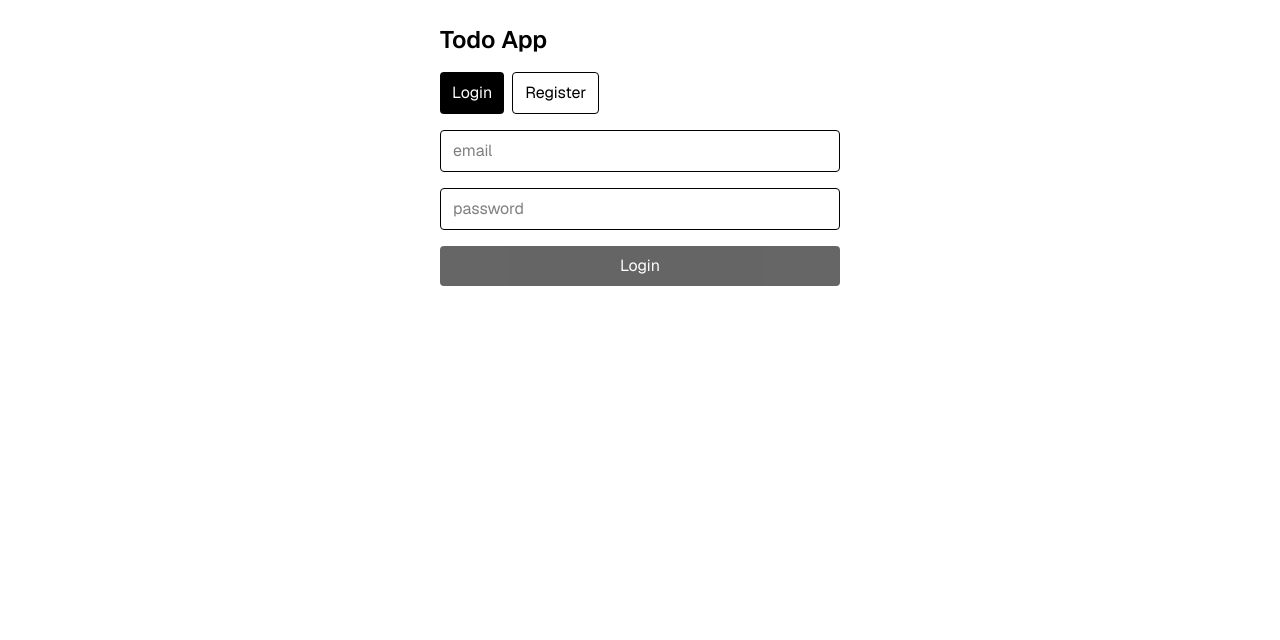
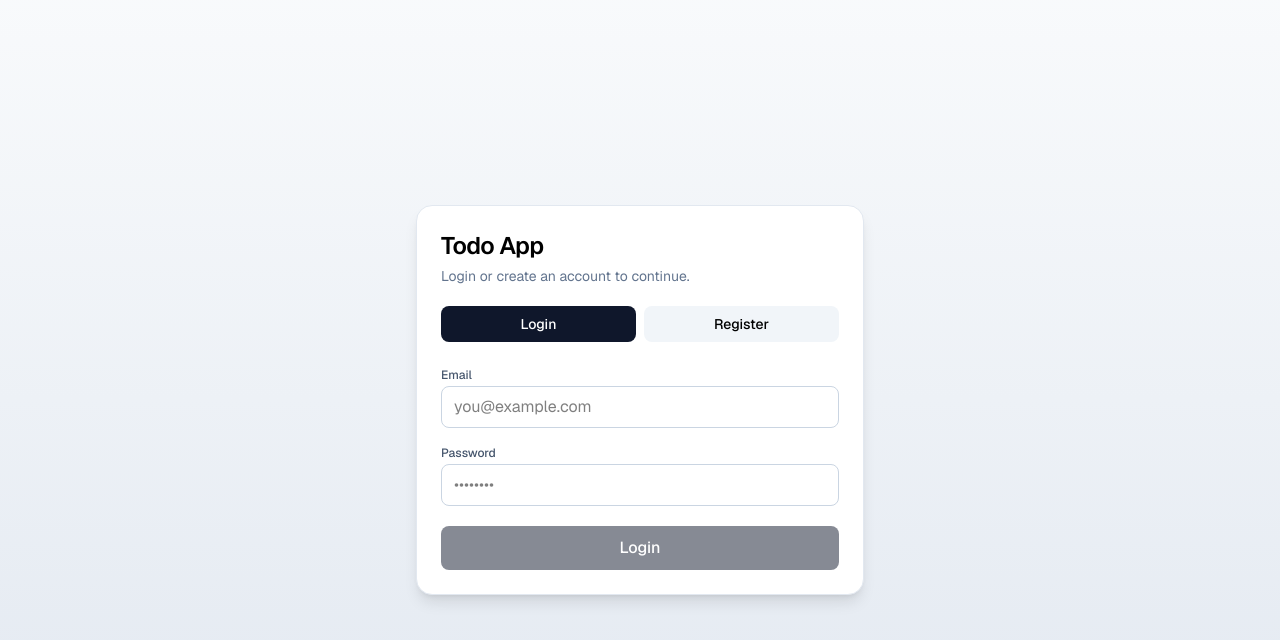
Before and after one commit to rudybrrr/todo-supabase-t3, a Next.js app: page /login in a window 1280 px wide. Shown: the top 640 px of the page. Built offline with nearby package versions, Linux system fonts and the light colour scheme; no server answers.

Commit message:
Updated readme and UI

```diff
--- a/src/app/login/page.tsx
+++ b/src/app/login/page.tsx
@@ -32,40 +32,55 @@ export default function LoginPage() {
   };
 
   return (
-    <main className="mx-auto max-w-md p-6 space-y-4">
-      <h1 className="text-2xl font-semibold">Todo App</h1>
+    <main className="min-h-screen bg-gradient-to-b from-slate-50 to-slate-200 flex items-center justify-center p-6">
+      <div className="w-full max-w-md rounded-2xl bg-white shadow-lg border border-slate-200 p-6 space-y-5">
+        <div className="space-y-1">
+          <h1 className="text-2xl font-semibold tracking-tight">Todo App</h1>
+          <p className="text-sm text-slate-500">Login or create an account to continue.</p>
+        </div>
 
         <div className="flex gap-2">
           <button
-          className={`px-3 py-2 rounded ${mode === "login" ? "bg-black text-white" : "border"}`}
+            className={`flex-1 px-3 py-2 rounded-lg text-sm font-medium transition ${mode === "login" ? "bg-slate-900 text-white" : "bg-slate-100 hover:bg-slate-200"
+              }`}
             onClick={() => setMode("login")}
           >
             Login
           </button>
           <button
-          className={`px-3 py-2 rounded ${mode === "register" ? "bg-black text-white" : "border"}`}
+            className={`flex-1 px-3 py-2 rounded-lg text-sm font-medium transition ${mode === "register" ? "bg-slate-900 text-white" : "bg-slate-100 hover:bg-slate-200"
+              }`}
             onClick={() => setMode("register")}
           >
             Register
           </button>
         </div>
 
+        <div className="space-y-3">
+          <div className="space-y-1">
+            <label className="text-xs font-medium text-slate-600">Email</label>
             <input
-        className="w-full border rounded px-3 py-2"
-        placeholder="email"
+              className="w-full rounded-lg border border-slate-300 px-3 py-2 outline-none focus:ring-2 focus:ring-slate-400"
+              placeholder="you@example.com"
               value={email}
               onChange={(e) => setEmail(e.target.value)}
             />
+          </div>
+
+          <div className="space-y-1">
+            <label className="text-xs font-medium text-slate-600">Password</label>
             <input
-        className="w-full border rounded px-3 py-2"
-        placeholder="password"
+              className="w-full rounded-lg border border-slate-300 px-3 py-2 outline-none focus:ring-2 focus:ring-slate-400"
+              placeholder="••••••••"
               type="password"
               value={password}
               onChange={(e) => setPassword(e.target.value)}
             />
+          </div>
+        </div>
 
         <button
-        className="w-full bg-black text-white rounded px-3 py-2 disabled:opacity-60"
+          className="w-full rounded-lg bg-slate-900 text-white py-2.5 font-medium hover:bg-slate-800 disabled:opacity-50 disabled:hover:bg-slate-900 transition"
           disabled={loading || !email || !password}
           onClick={submit}
         >
@@ -73,6 +88,8 @@ export default function LoginPage() {
         </button>
 
         {msg && <p className="text-sm text-red-600">{msg}</p>}
+      </div>
     </main>
   );
+
 }
--- a/src/app/todos/todos-client.tsx
+++ b/src/app/todos/todos-client.tsx
@@ -203,71 +203,89 @@ export default function TodosClient({ userId }: { userId: string }) {
   };
 
   return (
-    <main className="mx-auto max-w-2xl p-6 space-y-4">
+    <main className="min-h-screen bg-gradient-to-b from-slate-50 to-slate-200 p-6">
+      <div className="mx-auto max-w-2xl space-y-4">
         <div className="flex items-center justify-between">
-        <h1 className="text-2xl font-semibold">Todos</h1>
-        <button className="border rounded px-3 py-2" onClick={logout}>
+          <div>
+            <h1 className="text-2xl font-semibold tracking-tight">Todos</h1>
+            <p className="text-sm text-slate-500">Realtime + collaborative list</p>
+          </div>
+          <button
+            className="rounded-lg border border-slate-300 bg-white px-3 py-2 text-sm hover:bg-slate-50 transition"
+            onClick={logout}
+          >
             Logout
           </button>
         </div>
 
         {/* Share UI */}
-      <div className="border rounded p-3 space-y-2">
-        <div className="text-sm font-semibold">Collaborate</div>
-        <div className="text-xs text-gray-600">
+        <div className="rounded-2xl bg-white shadow border border-slate-200 p-4 space-y-2">
+          <div className="font-semibold">Collaborate</div>
+          <div className="text-xs text-slate-500">
             Share by collaborator’s Supabase User UUID (Auth → Users).
           </div>
 
           <div className="flex gap-2">
             <input
-            className="flex-1 border rounded px-3 py-2"
+              className="flex-1 rounded-lg border border-slate-300 px-3 py-2 text-sm outline-none focus:ring-2 focus:ring-slate-400"
               placeholder="Collaborator user UUID..."
               value={shareUserId}
               onChange={(e) => setShareUserId(e.target.value)}
             />
-          <button className="border rounded px-3 py-2" onClick={() => void share()} disabled={!listId || !shareUserId}>
+            <button
+              className="rounded-lg bg-slate-900 text-white px-4 py-2 text-sm font-medium hover:bg-slate-800 disabled:opacity-50 transition"
+              onClick={() => void share()}
+              disabled={!listId || !shareUserId}
+            >
               Share
             </button>
           </div>
-        {shareMsg && <p className="text-sm">{shareMsg}</p>}
+
+          {shareMsg && <p className="text-sm text-slate-700">{shareMsg}</p>}
         </div>
 
+        <div className="rounded-2xl bg-white shadow border border-slate-200 p-4">
           <div className="flex gap-2">
             <input
-          className="flex-1 border rounded px-3 py-2"
+              className="flex-1 rounded-lg border border-slate-300 px-3 py-2 outline-none focus:ring-2 focus:ring-slate-400"
               placeholder="New todo..."
               value={title}
               onChange={(e) => setTitle(e.target.value)}
             />
             <button
-          className="bg-black text-white rounded px-3 py-2 disabled:opacity-60"
+              className="rounded-lg bg-slate-900 text-white px-4 py-2 font-medium hover:bg-slate-800 disabled:opacity-50 transition"
               disabled={!title || !listId}
               onClick={() => void addTodo()}
             >
               Add
             </button>
           </div>
+        </div>
 
         {msg && <p className="text-sm text-red-600">{msg}</p>}
 
         <ul className="space-y-2">
           {todos.map((t) => (
-          <li key={t.id} className="border rounded p-3 space-y-2">
+            <li key={t.id} className="rounded-2xl bg-white shadow border border-slate-200 p-4 space-y-3">
               <div className="flex items-center gap-3">
                 <input
                   type="checkbox"
+                  className="h-4 w-4 accent-slate-900"
                   checked={t.is_done}
                   onChange={(e) => void toggleTodo(t.id, e.target.checked)}
                 />
 
                 <input
                   key={t.title}
-                className="flex-1 border rounded px-2 py-1"
+                  className="flex-1 rounded-lg border border-slate-300 px-3 py-2 text-sm outline-none focus:ring-2 focus:ring-slate-400"
                   defaultValue={t.title}
                   onBlur={(e) => void updateTitle(t.id, e.target.value)}
                 />
 
-              <button className="border rounded px-3 py-1" onClick={() => void delTodo(t.id)}>
+                <button
+                  className="rounded-lg border border-slate-300 px-3 py-2 text-sm hover:bg-slate-50 transition"
+                  onClick={() => void delTodo(t.id)}
+                >
                   Delete
                 </button>
               </div>
@@ -285,7 +303,11 @@ export default function TodosClient({ userId }: { userId: string }) {
                     const url = supabase.storage.from(BUCKET).getPublicUrl(img.path).data.publicUrl;
                     return (
                       <a key={img.id} href={url} target="_blank" rel="noreferrer">
-                      <img src={url} alt="todo" className="h-20 w-20 rounded object-cover border" />
+                        <img
+                          src={url}
+                          alt="todo"
+                          className="h-20 w-20 rounded-xl object-cover border border-slate-200 hover:opacity-90 transition"
+                        />
                       </a>
                     );
                   })}
@@ -294,6 +316,7 @@ export default function TodosClient({ userId }: { userId: string }) {
             </li>
           ))}
         </ul>
+      </div>
     </main>
   );
 }
```
Also changed, not shown: 1 other file (tests, documents, lock files or other folders). Lines whose indentation alone changed are shown as unchanged.
